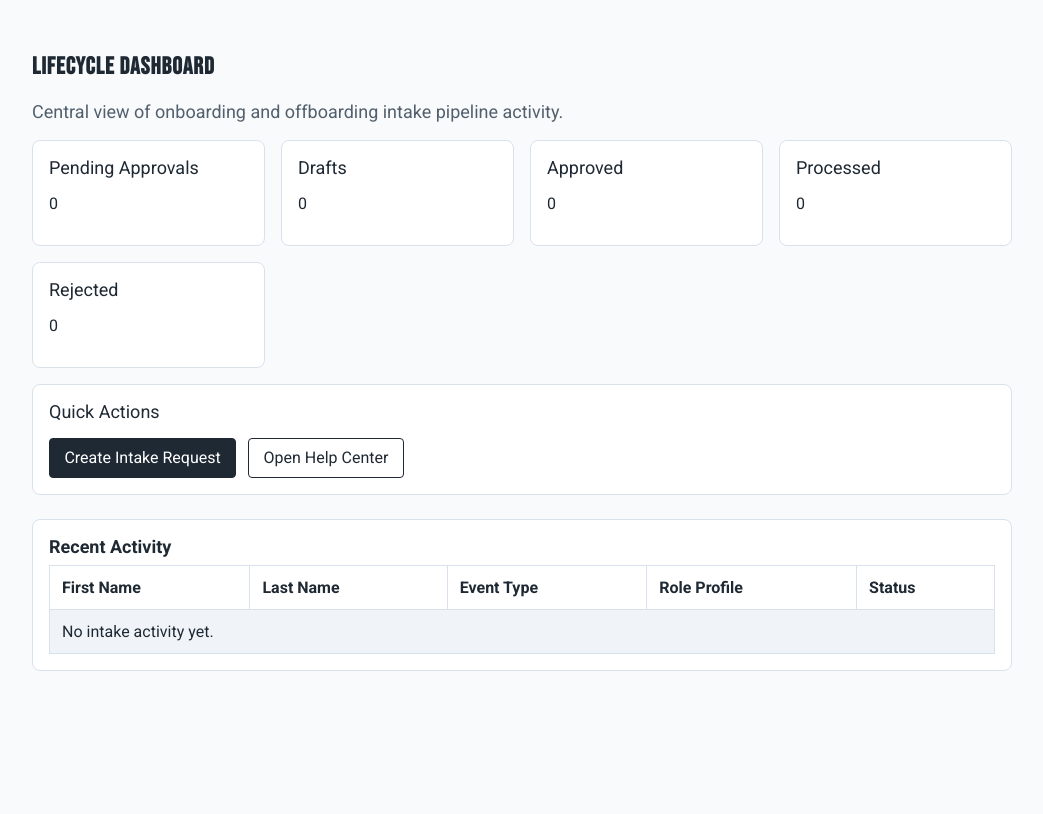
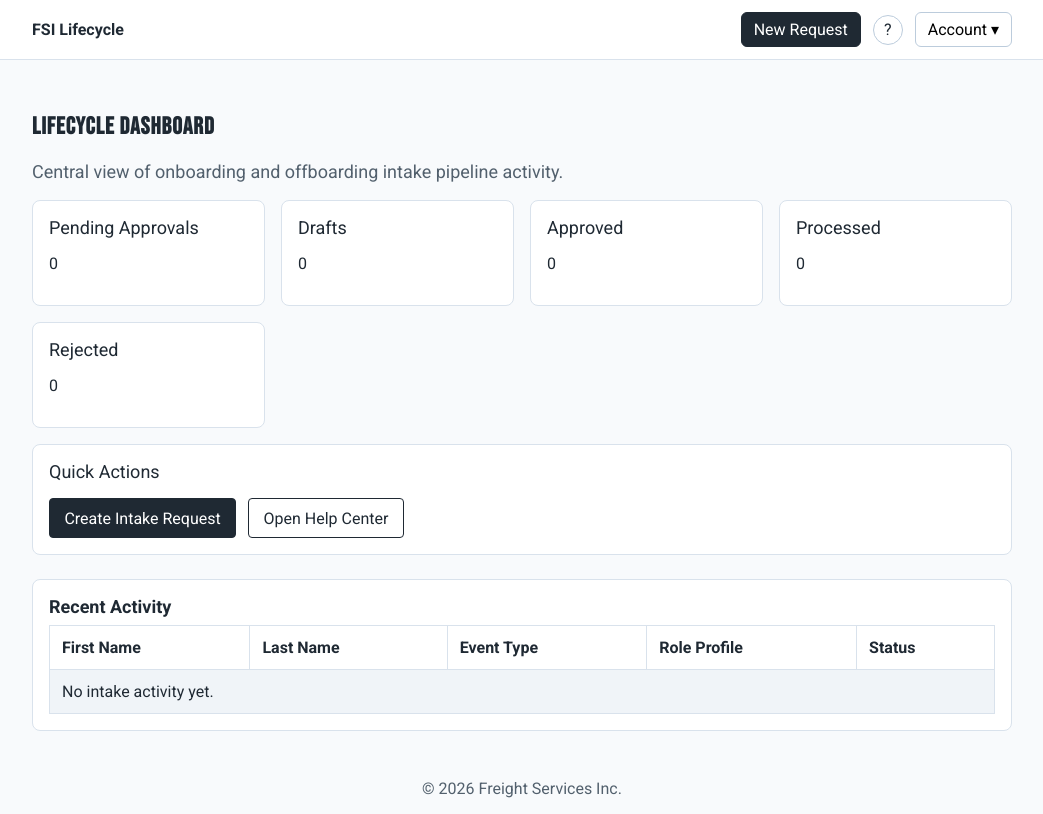
Before and after one commit to kdnye/lifecycle, a Flask app: page / in a window 1280 px wide. Shown: the whole page, without its empty margins (118-1161 px from the left). Before the commit the page ends 671 px from the top, so only its background shows below. Run offline with Flask 3, Linux system fonts and the light colour scheme.

Commit message:
Add lifecycle access flag and align shared UI shell

```diff
--- a/app/models.py
+++ b/app/models.py
@@ -31,6 +31,7 @@ class User(db.Model):
     role = db.Column(db.String(50), nullable=False, default="EMPLOYEE")
     employee_approved = db.Column(db.Boolean, nullable=False, default=True)
     is_active = db.Column(db.Boolean, default=True)
+    can_manage_lifecycle = db.Column(db.Boolean, nullable=False, default=False)
     created_at = db.Column(db.DateTime, default=datetime.utcnow)
 
     def set_password(self, raw_password: str) -> None:
--- a/app/static/css/fsi.css
+++ b/app/static/css/fsi.css
@@ -144,3 +144,112 @@ button {
   background: #fff;
   color: #1f2933;
 }
+
+.fsi-navbar {
+  background: #ffffff;
+  border-bottom: 1px solid #d9e2ec;
+  padding: 0.75rem 1rem;
+}
+
+.fsi-navbar .fsi-container {
+  display: flex;
+  justify-content: space-between;
+  align-items: center;
+  gap: 1rem;
+}
+
+.fsi-brand {
+  text-decoration: none;
+  font-weight: 700;
+  color: #1f2933;
+}
+
+.fsi-nav-actions {
+  display: flex;
+  align-items: center;
+  gap: 0.75rem;
+}
+
+.fsi-primary-btn,
+.fsi-secondary-btn {
+  width: auto;
+  margin: 0;
+  padding: 0.45rem 0.75rem;
+  border-radius: 6px;
+  border: 1px solid #bcccdc;
+  background: #fff;
+}
+
+.fsi-primary-btn {
+  background: #1f2933;
+  color: #fff;
+  border-color: #1f2933;
+}
+
+.fsi-help {
+  text-decoration: none;
+  border: 1px solid #bcccdc;
+  border-radius: 999px;
+  width: 1.75rem;
+  height: 1.75rem;
+  display: inline-flex;
+  align-items: center;
+  justify-content: center;
+  color: #1f2933;
+}
+
+.fsi-account-menu {
+  display: flex;
+  align-items: center;
+  gap: 0.5rem;
+  position: relative;
+}
+
+.fsi-nav-avatar {
+  width: 2rem;
+  height: 2rem;
+  border-radius: 999px;
+}
+
+.fsi-nav-user-name {
+  font-size: 0.9rem;
+}
+
+.fsi-account-menu-list {
+  position: absolute;
+  right: 0;
+  top: calc(100% + 0.4rem);
+  list-style: none;
+  margin: 0;
+  padding: 0.5rem;
+  min-width: 180px;
+  border: 1px solid #d9e2ec;
+  border-radius: 8px;
+  background: #fff;
+}
+
+.fsi-account-menu-list a {
+  display: block;
+  padding: 0.45rem 0.5rem;
+  color: #1f2933;
+  text-decoration: none;
+}
+
+.fsi-flashes {
+  list-style: none;
+  padding: 0;
+}
+
+.fsi-flash {
+  background: #eef2ff;
+  border: 1px solid #c7d2fe;
+  border-radius: 8px;
+  padding: 0.65rem 0.8rem;
+  margin-bottom: 0.65rem;
+}
+
+.fsi-footer {
+  padding: 1rem;
+  text-align: center;
+  color: #52606d;
+}
--- /dev/null
+++ b/app/static/js/navbar.js
@@ -0,0 +1,45 @@
+document.addEventListener("DOMContentLoaded", () => {
+  const menuRoot = document.querySelector("[data-account-menu]");
+  if (!menuRoot) {
+    return;
+  }
+
+  const toggle = menuRoot.querySelector("[data-account-menu-toggle]");
+  const menuList = menuRoot.querySelector("[data-account-menu-list]");
+
+  if (!toggle || !menuList) {
+    return;
+  }
+
+  const closeMenu = () => {
+    menuList.hidden = true;
+    toggle.setAttribute("aria-expanded", "false");
+  };
+
+  const openMenu = () => {
+    menuList.hidden = false;
+    toggle.setAttribute("aria-expanded", "true");
+  };
+
+  toggle.addEventListener("click", () => {
+    if (menuList.hidden) {
+      openMenu();
+      return;
+    }
+
+    closeMenu();
+  });
+
+  document.addEventListener("click", (event) => {
+    if (!menuRoot.contains(event.target)) {
+      closeMenu();
+    }
+  });
+
+  document.addEventListener("keydown", (event) => {
+    if (event.key === "Escape") {
+      closeMenu();
+      toggle.focus();
+    }
+  });
+});
--- /dev/null
+++ b/app/static/js/theme.js
@@ -0,0 +1,9 @@
+(() => {
+  const root = document.documentElement;
+  const key = "fsi_theme";
+  const savedTheme = localStorage.getItem(key);
+
+  if (savedTheme === "light" || savedTheme === "dark") {
+    root.setAttribute("data-theme", savedTheme);
+  }
+})();
--- a/templates/base.html
+++ b/templates/base.html
@@ -1,20 +1,87 @@
 <!doctype html>
-<html lang="en">
+<html
+  lang="en"
+  data-theme="{{ g.current_user.theme if g.current_user and g.current_user.theme in ['light', 'dark'] else 'light' }}"
+>
   <head>
     <meta charset="utf-8" />
     <meta name="viewport" content="width=device-width, initial-scale=1" />
     <title>{% block title %}FSI Lifecycle{% endblock %}</title>
+
+    <script src="{{ url_for('static', filename='js/theme.js') }}"></script>
     <link rel="preconnect" href="https://fonts.googleapis.com" />
     <link rel="preconnect" href="https://fonts.gstatic.com" crossorigin />
     <link
+      rel="stylesheet"
       href="https://fonts.googleapis.com/css2?family=Bebas+Neue&family=Roboto:wght@400;500;700&display=swap"
-      rel="stylesheet"
     />
+
     <link rel="stylesheet" href="{{ url_for('static', filename='css/fsi.css') }}" />
+    <script defer src="{{ url_for('static', filename='js/navbar.js') }}"></script>
   </head>
   <body>
-    <main>
-      {% block content %}{% endblock %}
+    <nav class="fsi-navbar">
+      <div class="fsi-container">
+        <a class="fsi-brand" href="/">FSI Lifecycle</a>
+        <div class="fsi-nav-actions">
+          <a href="/intake/new" class="fsi-primary-btn" style="text-decoration: none">New Request</a>
+          <a href="/help" aria-label="Help" class="fsi-help">?</a>
+
+          <div class="fsi-account-menu" data-account-menu>
+            {% if g.current_user %}
+            <img
+              class="fsi-nav-avatar"
+              src="{{ g.current_user.avatar_url or url_for('static', filename='img/default-avatar.svg') }}"
+              alt="Account avatar"
+            />
+            <span class="fsi-nav-user-name"
+              >{{ g.current_user.full_name or g.current_user.name or g.current_user.email }}</span
+            >
+            {% endif %}
+            <button
+              type="button"
+              class="fsi-secondary-btn"
+              id="account-menu-button"
+              aria-expanded="false"
+              aria-controls="account-menu-list"
+              aria-haspopup="menu"
+              data-account-menu-toggle
+            >
+              Account ▾
+            </button>
+            <ul
+              id="account-menu-list"
+              class="fsi-account-menu-list"
+              role="menu"
+              aria-labelledby="account-menu-button"
+              hidden
+              data-account-menu-list
+            >
+              <li role="none">
+                <a role="menuitem" href="/account/profile" tabindex="-1" data-account-menu-item>Profile</a>
+              </li>
+              <li role="none">
+                <a role="menuitem" href="/dashboard" tabindex="-1" data-account-menu-item>Dashboard</a>
+              </li>
+              <li role="none">
+                <a role="menuitem" href="/auth/logout" tabindex="-1" data-account-menu-item>Sign out</a>
+              </li>
+            </ul>
+          </div>
+        </div>
+      </div>
+    </nav>
+
+    <main class="fsi-container {% block main_container_class %}{% endblock %}">
+      {% with messages = get_flashed_messages(with_categories=true) %} {% if messages %}
+      <ul class="fsi-flashes">
+        {% for category, msg in messages %}
+        <li class="fsi-flash fsi-flash-{{ category }}">{{ msg }}</li>
+        {% endfor %}
+      </ul>
+      {% endif %} {% endwith %} {% block content %}{% endblock %}
     </main>
+
+    <footer class="fsi-footer">© {{ 2026 }} Freight Services Inc.</footer>
   </body>
 </html>
```
Also changed, not shown: app/routes/auth.py (+11 -0 lines), app/static/img/default-avatar.svg (added).
